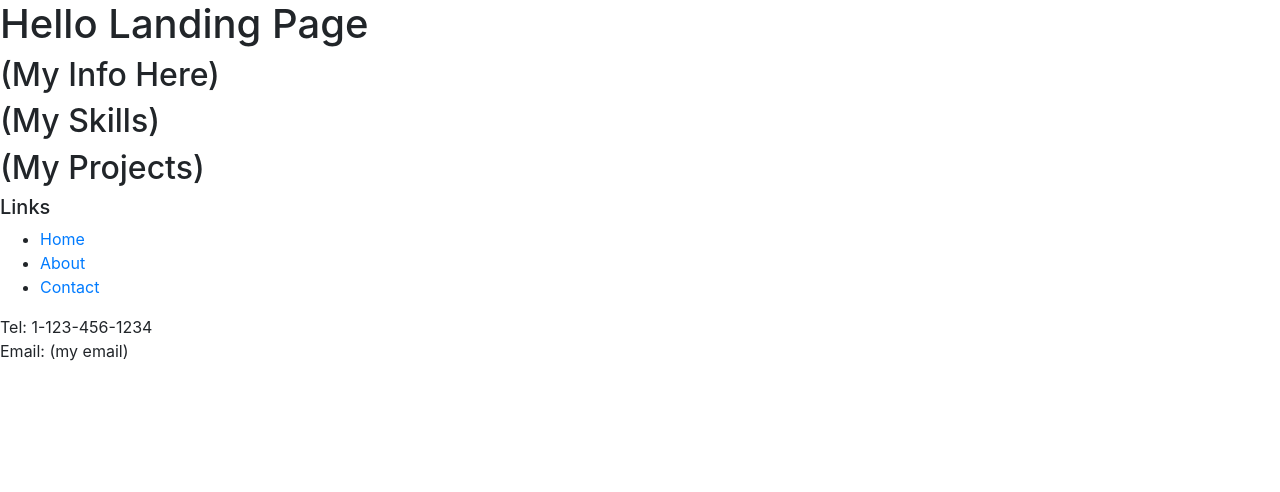
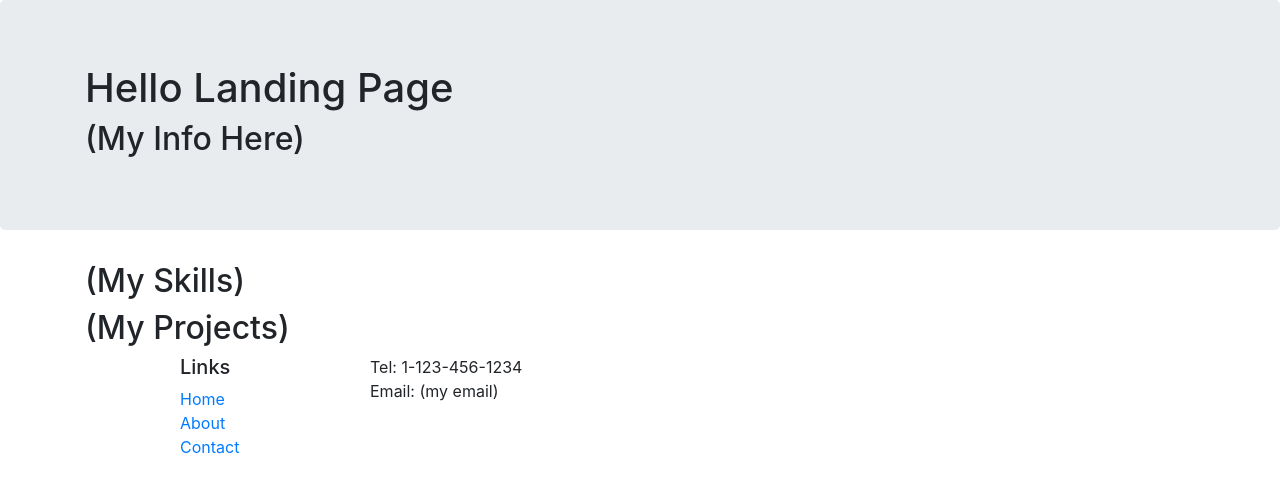
Before and after one commit to grin1522/portfolio-landing, a website: page index.html in a window 1280 px wide. Drawn offline with nearby package versions, Linux system fonts and the light colour scheme.

Commit message:
Bootstrap Grid

```diff
--- a/index.html
+++ b/index.html
@@ -8,38 +8,52 @@
         <!-- Bootstrap CSS -->
         <link rel="stylesheet" href="node_modules/bootstrap/dist/css/bootstrap.min.css" />
 
-        <title>NuCamp: A Better Way To Camp</title>
+        <title>Michael Grindle: A Web Development Portfolio</title>
     </head>
 
 <body>
 
-    <header>
-        <div>
+    <header class="jumbotron">
+        <div class="container">
+            <div class="row">
+                <div class="col">
                     <h1>Hello Landing Page</h1>
                     <h2>(My Info Here)</h2>
                 </div>
+            </div>
+        </div>
     </header>
 
-    <div>
+    <div class="container">
+        <div class="row">
+            <div class="col-sm-4 order-sm-last col-md-3">
                 <h2>(My Skills)</h2>
             </div>
+        </div>
 
-    <div>
+        <div class="row">
+            <div class="col-sm-4 order-sm-last col-md-3">
                 <h2>(My Projects)</h2>
+            </div>
+        </div>
     </div>
 
     <footer>
-        <div>
+        <div class="container">
+            <div class="row">
+                <div class="col-4 col-sm-2 offset-1">
                     <h5>Links</h5>
-            <ul>
+                    <ul class="list-unstyled">
                         <li><a href="#">Home</a></li>
                         <li><a href="#">About</a></li>
                         <li><a href="#">Contact</a></li>
                     </ul>
                 </div>
-        <div>
+                <div class="col-sm-4">
                     Tel: 1-123-456-1234<br />
                     Email: (my email)
+                </div>
+            </div>
         </div>
     </footer>
 
```
Lines whose indentation alone changed are shown as unchanged.
